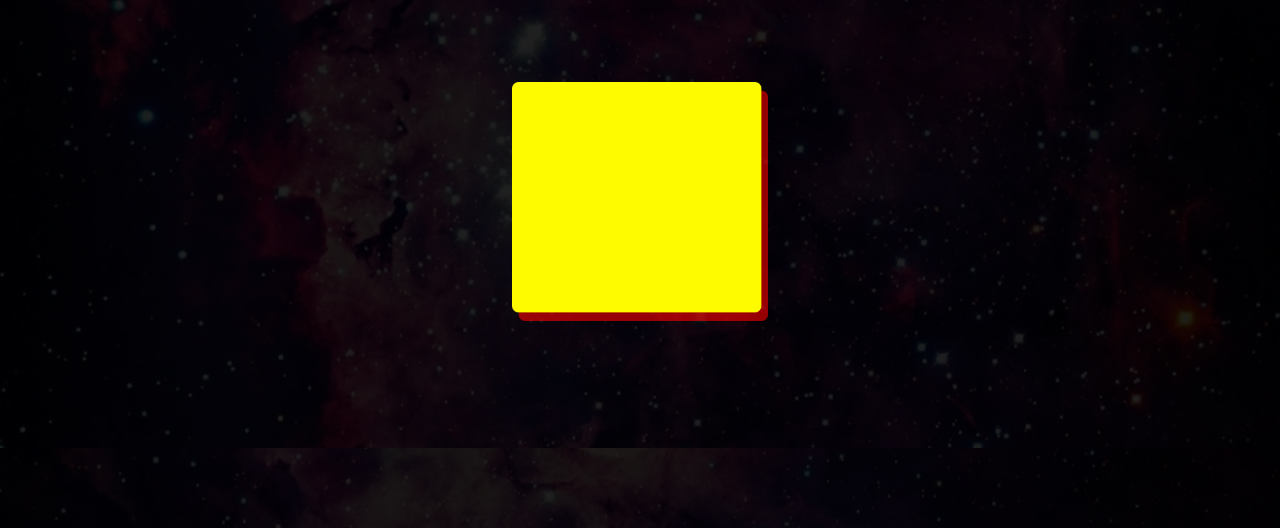
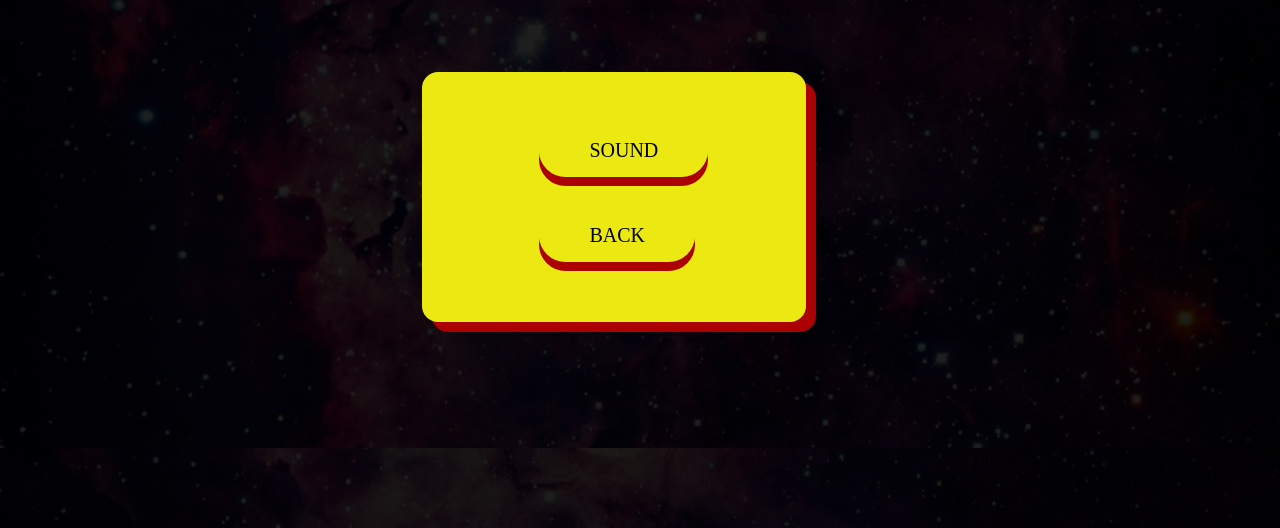
Before and after one commit to LuizHAC/P.A-VI, a website: page Pages/Settings_Page/index.html in a window 1280 px wide. Shown: the part 272-800 px from the top of the page. Drawn offline with Linux system fonts and the light colour scheme.

Commit message:
menu setting

```diff
--- a/Pages/Settings_Page/index.html
+++ b/Pages/Settings_Page/index.html
@@ -16,6 +16,14 @@
 
         <title>Space Invaders</title>
 
+        <audio autoplay loop id="music">
+
+            <source src="../../Assets/Game/music.mp3">
+
+            Your browser does not support the audio element.
+
+        </audio>
+
     </head>
 
     <body>
@@ -24,7 +32,14 @@
         </div>
 
         <div>
-            <img src="../../Assets/UI/modalMenu.png" alt="menu" class="menu">
+            <div class="box">
+                <div class="button">
+                    <a href="#" class="btn btn-yellow btn-animated" onclick="togglePlay()">Sound</a>
+                </div>
+                <div class="button">
+                    <a href="#" class="btn btn-yellow btn-animated" onclick="loadMenu()">Back</a>
+                </div>
+            </div>
         </div>
 
     </body>
--- a/Pages/Settings_Page/main.js
+++ b/Pages/Settings_Page/main.js
@@ -1,4 +1,10 @@
 // Loads the menu
 function loadMenu(){
-    setTimeout( () => window.location.href = "../Menu/index.html", 1000);
+    setTimeout( () => window.location.href = "../Initial_Page/index.html", 1000);
 }
+
+function togglePlay() {
+    var myMusic = document.getElementById("music")
+    myMusic.volume = 0.6; //max 1.0
+    return myMusic.paused ? myMusic.play() : myMusic.pause();
+};
--- a/Pages/Settings_Page/style.css
+++ b/Pages/Settings_Page/style.css
@@ -41,3 +41,68 @@ White: #FFFFFF
     width: 20%;
     position: relative;
   }
+
+  .box {
+    background-color: #ece912;
+    box-shadow: 10px 10px #AB0103;
+    border-radius: 16px;
+    padding: 40px;
+    margin-top: 90px;
+    margin-left: auto;
+    margin-right: auto;
+    width: 30%;
+    display: inline-block;
+    position: absolute;
+    margin-left: 33%;
+    margin-top: 90px;
+    text-align: center;
+  }
+
+  .button {
+    margin-right: auto;
+    margin-left: auto;
+    padding: 12px 50px;
+    padding-bottom: 20px;
+    font-size: 20px;
+    width: 250px;
+  }
+
+  .btn:link,
+  .btn:visited {
+      text-transform: uppercase;
+      text-decoration: none;
+      padding: 15px 50px;
+      display: inline-block;
+      border-radius: 100px;
+      transition: all .2s;
+      position: relative;
+
+  }
+
+  .btn-yellow {
+      background-color: #ece912;
+      color: rgb(0, 0, 0);
+      font-size: 20px;
+      box-shadow: 0 9px #AB0103;
+  }
+
+  .btn-yellow:hover {background-color: #ccc91f}
+
+  .btn-yellow:active {
+    background-color: #ece912;
+    box-shadow: 0 5px #AB0103;
+    transform: translateY(4px);
+  }
+
+  .btn::after {
+      content: "";
+      display: inline-block;
+      height: 100%;
+      width: 100%;
+      border-radius: 100px;
+      position: absolute;
+      top: 0;
+      left: 0;
+      z-index: -1;
+      transition: all .4s;
+  }
```
